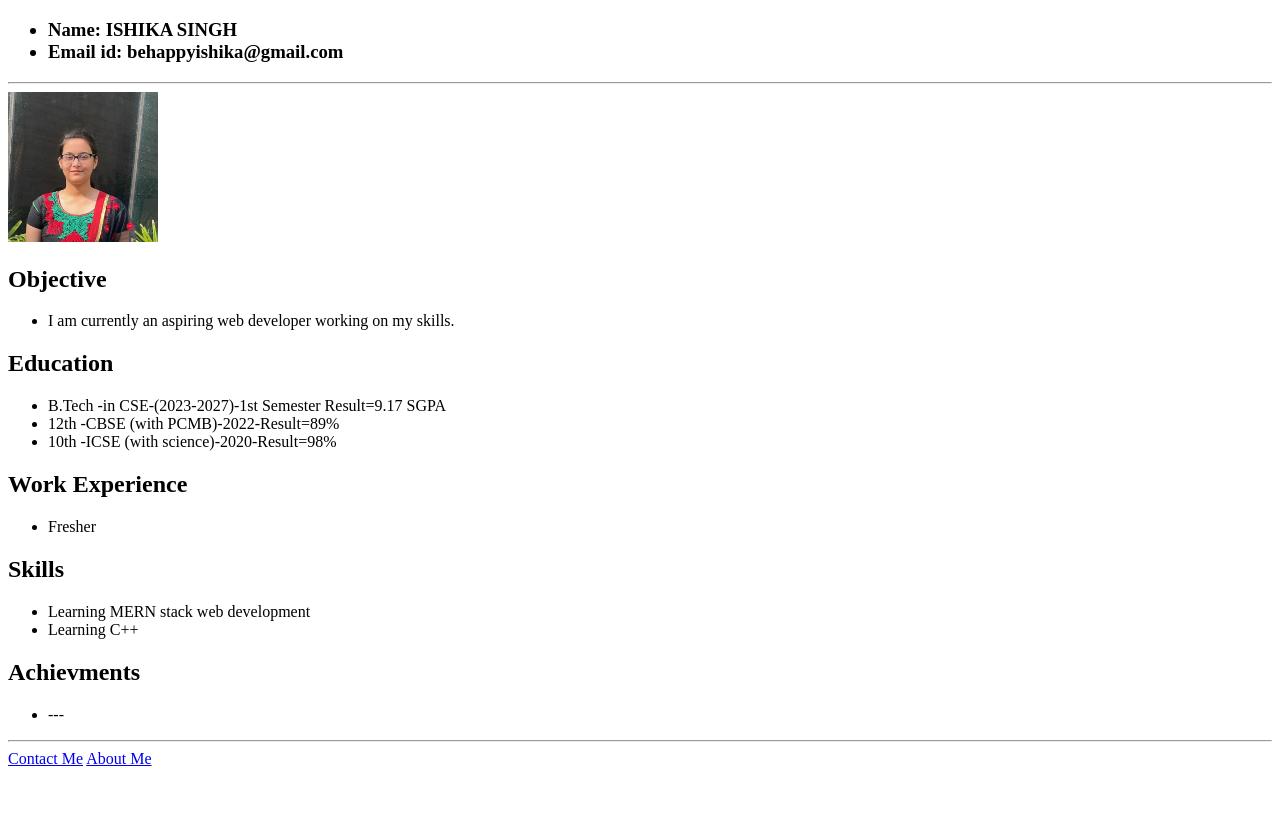
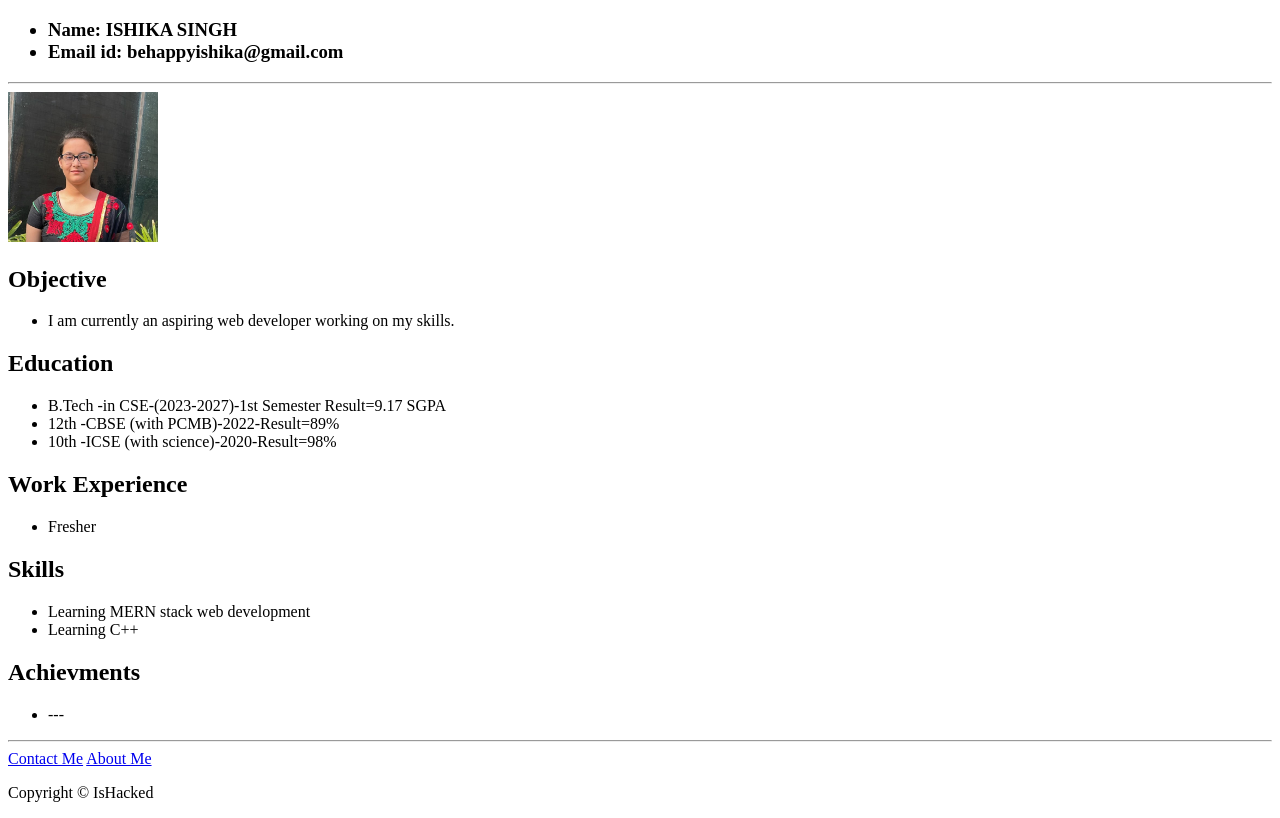
Before and after one commit to IsHacked/Resume, a plain HTML site: page index.html in a window 1280 px wide. Shown: the part 61-879 px from the top of the page. Before the commit the page ends 837 px from the top, so only its background shows below. Drawn offline with Linux system fonts and the light colour scheme.

Commit message:
index.html

```diff
--- a/index.html
+++ b/index.html
@@ -51,5 +51,8 @@
 <hr />
 <a href="./contact_me.html">Contact Me</a>
 <a href="./about_me.html">About Me</a>
+    <footer>
+        <p>Copyright © IsHacked </p>
+    </footer>
 </body>
 </html>
```
